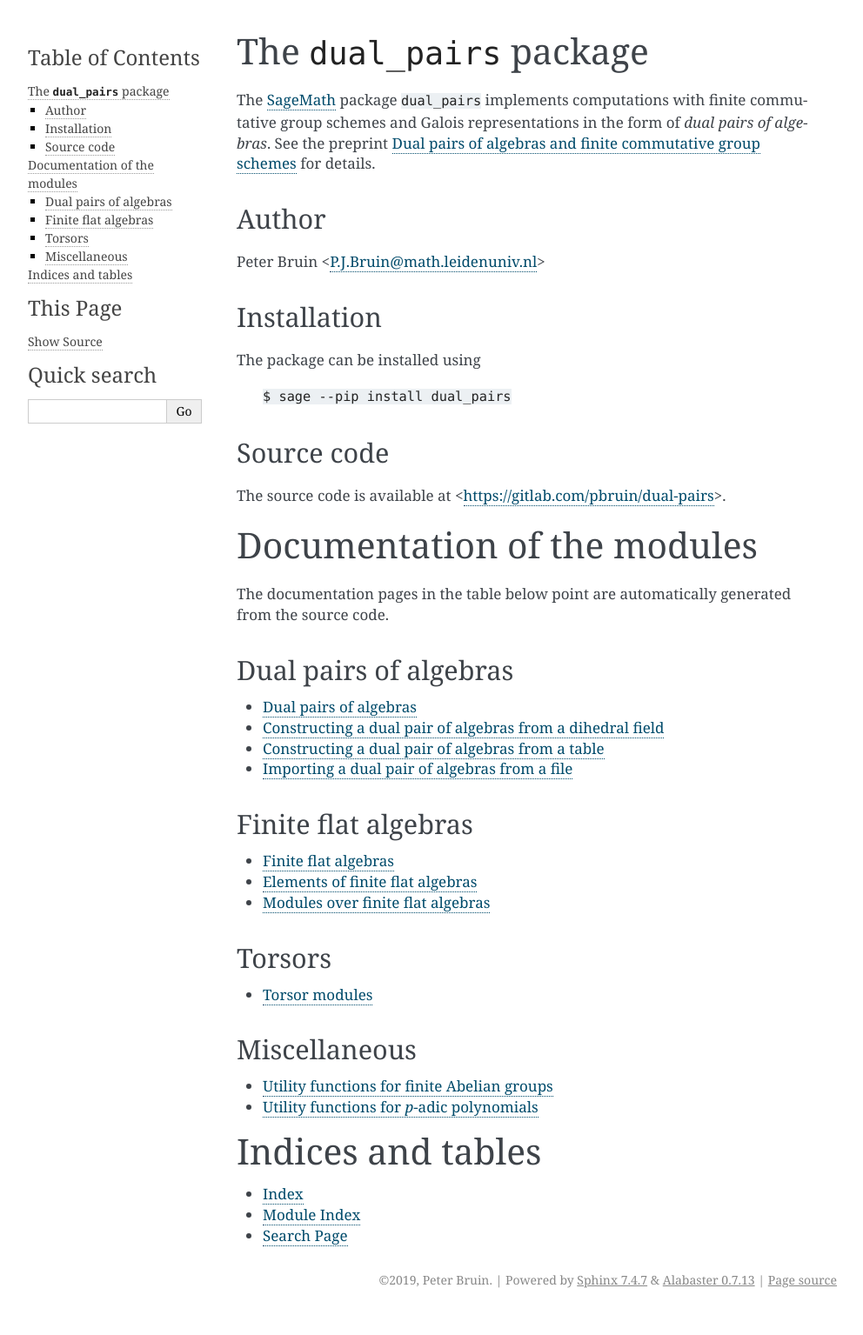
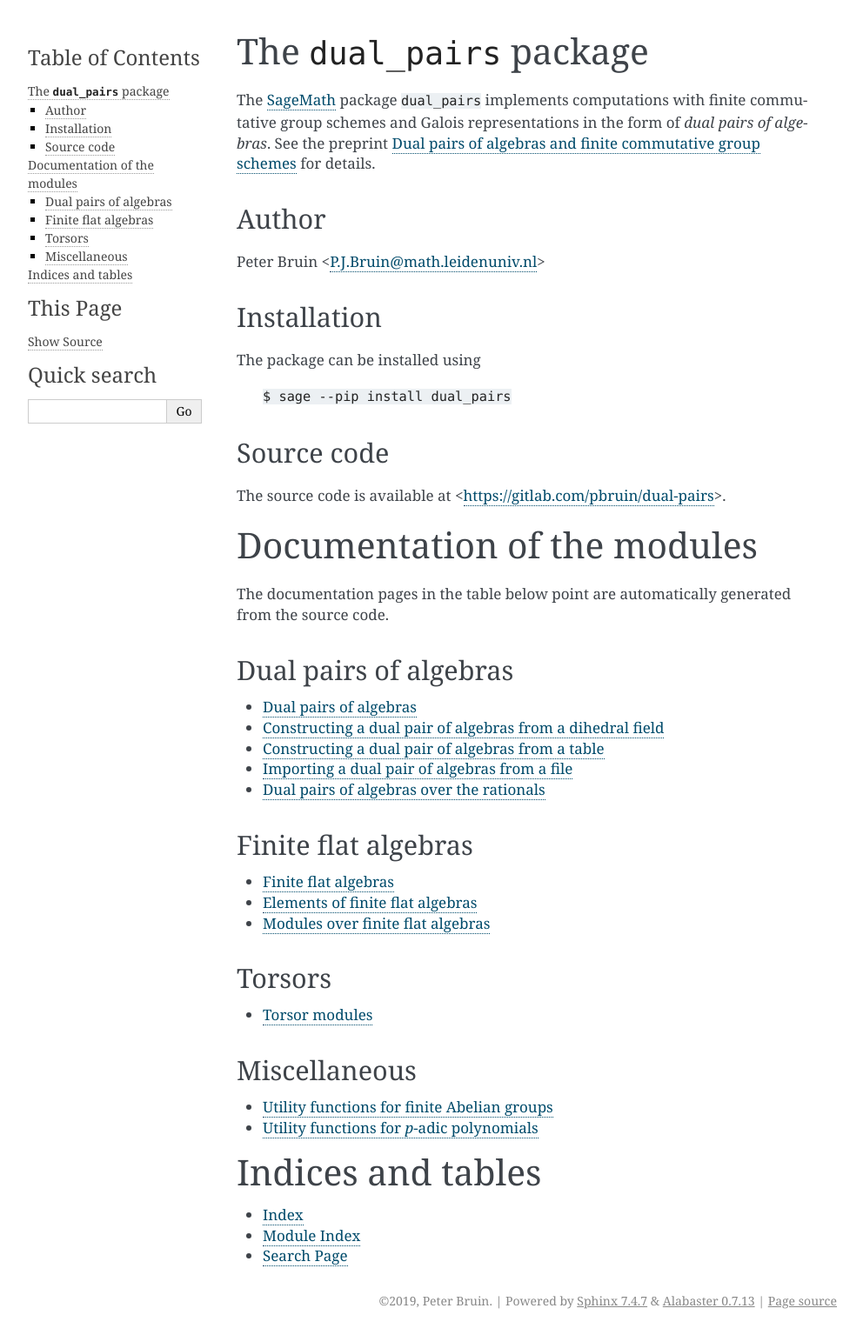
Before and after one commit to passagemath/passagemath-pkg-dual-pairs, a Sphinx documentation site: the page built from doc/index.rst, in a window 1280 px wide. Shown: the whole page at 87% size, without its empty margins (148-1140 px from the left). Built offline with Sphinx 7.4.7, drawn with Linux system fonts in a browser that asks for light colours; before the commit the page ends 1511 px from its top, so only the background shows below that.

Commit message:
add documentation page for dual_pair_rational

```diff
--- /dev/null
+++ b/doc/dual_pair_rational.rst
@@ -0,0 +1,5 @@
+Dual pairs of algebras over the rationals
+=========================================
+
+.. automodule:: dual_pairs.dual_pair_rational
+   :members:
--- a/doc/index.rst
+++ b/doc/index.rst
@@ -47,6 +47,7 @@ Dual pairs of algebras
    dual_pair_from_dihedral_field
    dual_pair_from_table
    dual_pair_import
+   dual_pair_rational
 
 Finite flat algebras
 --------------------
```
